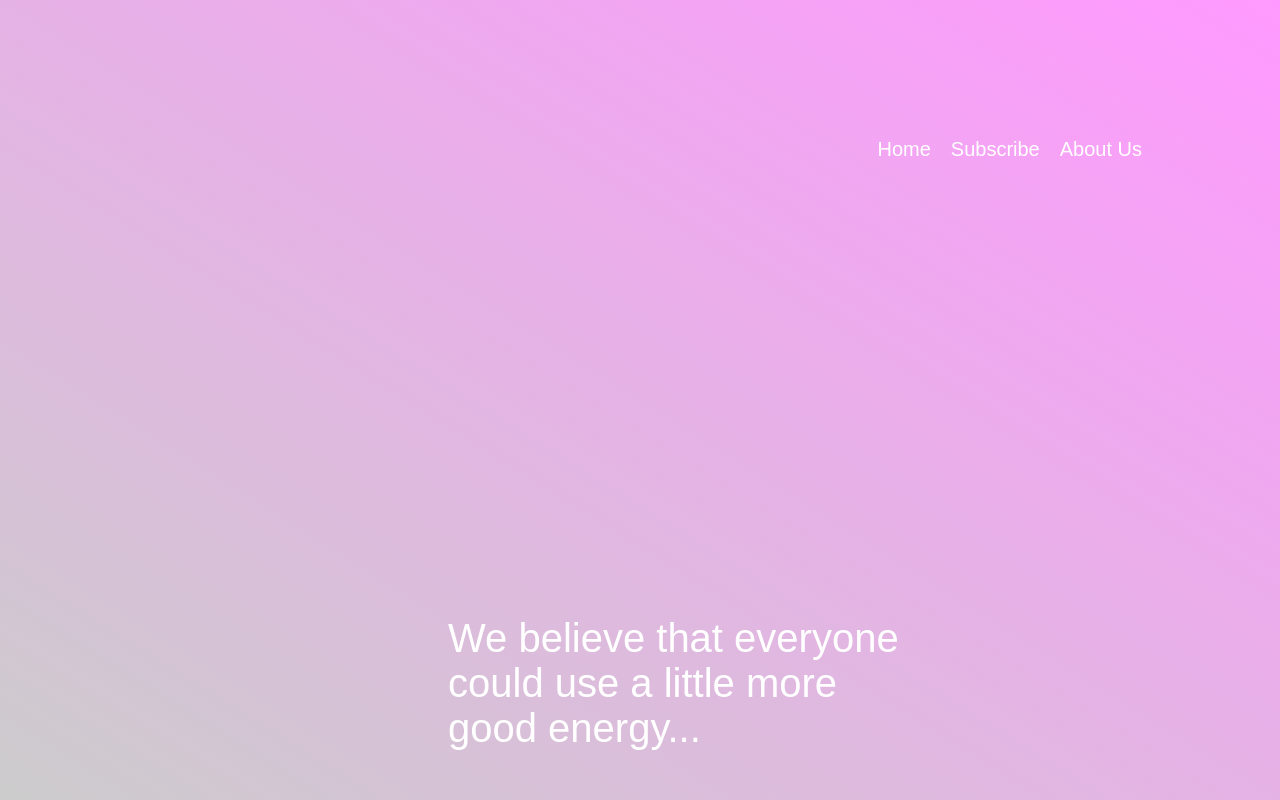
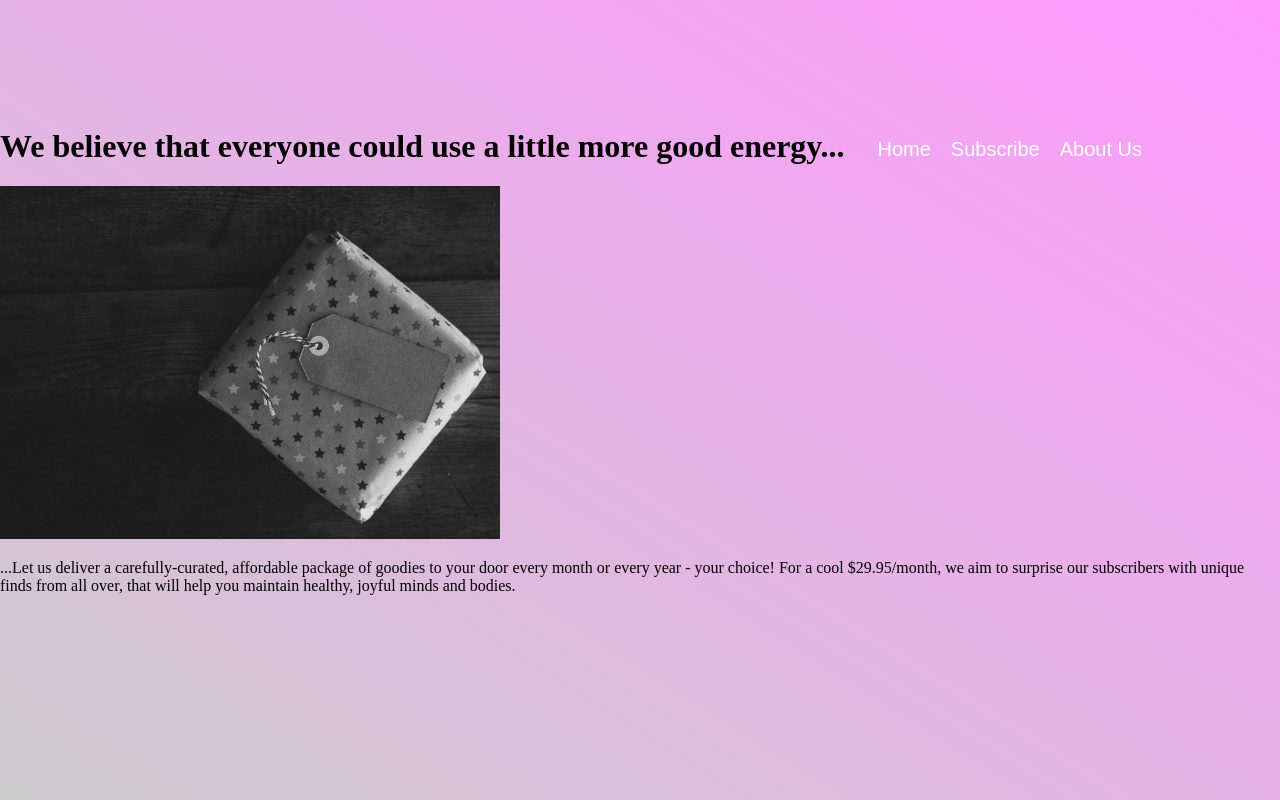
Before and after one commit to ldigiorgio/project2, a plain HTML site: page about-us/aboutus.html in a window 1280 px wide. Drawn offline with Linux system fonts and the light colour scheme.

Commit message:
Changed format for about.html (no more flex box)

```diff
--- a/about-us/aboutus.html
+++ b/about-us/aboutus.html
@@ -18,10 +18,10 @@
       </ul>
     </div>
 
-    <div class="container">
-      <h1>
-        We believe that everyone could use a little more good energy...
-      </h1>
+    <!-- <div class="container"> -->
+    <h1>
+      We believe that everyone could use a little more good energy...
+    </h1>
 
     <img
       src="box.jpg"
@@ -30,9 +30,9 @@
       class="box"
       width=500 />
 
-      <p>
-        ...Let us deliver a carefully-curated, affordable package of goodies to your door every month or every year - your choice! For a cool $29.95/month, we aim to surprise our subscribers with unique finds from all over, that will help them maintain healthy, joyful minds and bodies.
-      </p>
+    <p>
+      ...Let us deliver a carefully-curated, affordable package of goodies to your door every month or every year - your choice! For a cool $29.95/month, we aim to surprise our subscribers with unique finds from all over, that will help you maintain healthy, joyful minds and bodies.
+    </p>
 
     </div>
 
```
